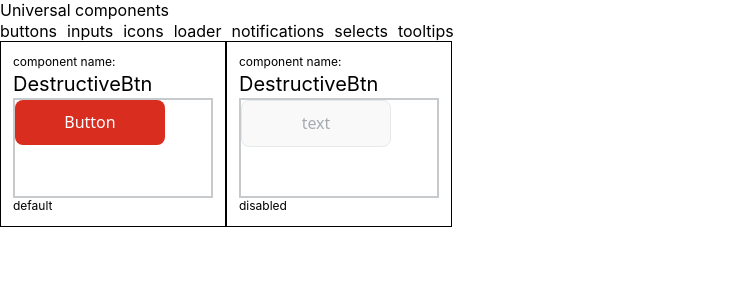
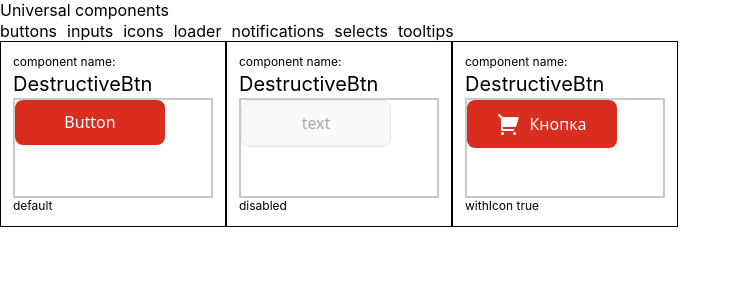
Before and after one commit to Zapchaztiulka/universal-components-frontend, a React (Vite) app: page /buttons in a window 1280 px wide. Shown: the top 300 px of the page, without its empty margins (0-741 px from the left). Built offline with nearby package versions, Linux system fonts and the light colour scheme; a web font is replaced by a local one.

Commit message:
feat: додано приклади компонентів іконок

```diff
--- a/src/components/buttons/Buttons.tsx
+++ b/src/components/buttons/Buttons.tsx
@@ -6,7 +6,6 @@ export const Buttons = () => {
         <ShowContainer
             component={<DestructiveBtn text="Button"/>}
             componentName="DestructiveBtn"
-            description="default"
         />
         <ShowContainer
             component={<DestructiveBtn
@@ -16,5 +15,13 @@ export const Buttons = () => {
             componentName="DestructiveBtn"
             description="disabled"
         />
+        <ShowContainer
+            component={<DestructiveBtn
+                withIcon={true}
+                text={"Кнопка"}
+            />}
+            componentName="DestructiveBtn"
+            description="withIcon true"
+        />
     </div>
 }
--- a/src/components/buttons/universalComponents/DestructiveBtn.tsx
+++ b/src/components/buttons/universalComponents/DestructiveBtn.tsx
@@ -1,5 +1,6 @@
 import { ReactElement } from "react";
 import { useNavigate } from "react-router-dom";
+import { Basket24 } from "../../icons";
 
 const DestructiveBtn = ({
     text,
@@ -7,7 +8,8 @@ const DestructiveBtn = ({
     disabled,
     // pressed,
     onClick,
-    buttonStyle
+    buttonStyle,
+    withIcon = false,
 }:{
     text?:string;
     to?:string;
@@ -15,6 +17,7 @@ const DestructiveBtn = ({
     pressed?:boolean;
     onClick?:()=>void;
     buttonStyle?:string;
+    withIcon?:boolean;
     }):ReactElement => {
 
     const navigate = useNavigate();
@@ -30,7 +33,7 @@ const DestructiveBtn = ({
 
     return (
         <button
-            className={`font-sans font-semibold  p-xs w-[150px] flex justify-center gap-xs2
+            className={`font-sans font-semibold  p-xs w-[150px] flex justify-center items-center gap-xs2
                 text-textContrast  bg-bgDefaultDestructive
                 hover:bg-bgHoverDestructive focus:outline-none
                 focus:drop-shadow-focusButton rounded-medium transition-colors duration-300
@@ -41,6 +44,7 @@ const DestructiveBtn = ({
             onClick={handleButtonClick}
             disabled={disabled}
         >
+        {withIcon && <Basket24 color="white"/>}
         {text}
         </button>
     )
--- a/src/components/icons/Icons.tsx
+++ b/src/components/icons/Icons.tsx
@@ -14,7 +14,7 @@ export const Icons = () => {
             componentName="LogoIcon"
             description="with white color props"
             width={100}
-            backgroundColor={theme.colors.bgGreyDark}
+            bgColorClassName="bg-bgGreyDark"
         />
         <ShowContainer
             component={<LogoIconWithText />}
--- a/src/components/icons/universalComponents/LogoIconWithText.tsx
+++ b/src/components/icons/universalComponents/LogoIconWithText.tsx
@@ -3,7 +3,7 @@ import theme from "../../../../presets"
 const LogoIconWithText = ({
     color1 = theme.colors.iconBrand,
     color2 = theme.colors.bgBrandLight3,
-    color3 = '#41464C',
+    color3 = theme.colors.textSecondary,
     width = "248",
     height = "60"
 }) => {
--- a/src/components/showContainer.tsx
+++ b/src/components/showContainer.tsx
@@ -6,14 +6,14 @@ export const ShowContainer = ({
     description,
     width,
     height,
-    backgroundColor
+    bgColorClassName
 }:{
     component:ReactElement;
     componentName:string;
     description?:string;
     width?:number;
     height?:number;
-    backgroundColor?:string;
+    bgColorClassName?:string;
 }) => {
     return <div className="inline-block p-xs border-black border-solid border">
 
@@ -25,7 +25,7 @@ export const ShowContainer = ({
         <div className={`
             ${width ? `w-[${width}px]` : "w-[200px]"}
             ${height ? `w-[${height}px]` : "h-[100px]"}
-            ${backgroundColor ? `bg-[${backgroundColor}]` : "bg-bgWhite"}
+            ${bgColorClassName ? bgColorClassName : "bg-bgWhite"}
             border-borderDefault border-solid border-2
         `}>
             {component}
```
Also changed, not shown: src/components/icons/universalComponents/LogoIcon.tsx (+0 -2 lines).
